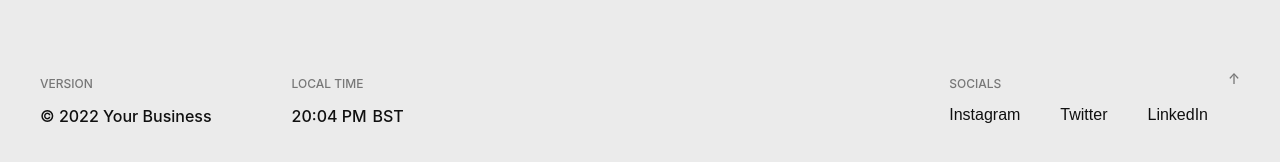
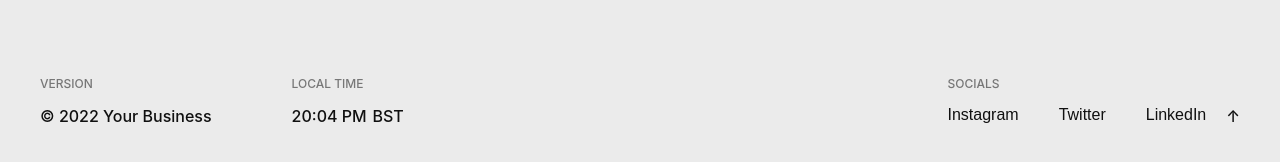
Before and after one commit to anthonyc-a/mag-footer, a React (Create React App) app: page / in a window 1280 px wide. Shown: the part 632-794 px from the top of the page. Built offline with nearby package versions, Linux system fonts and the light colour scheme; the HTML template or start-up script is replaced by a standard one.

Commit message:
ui changes

```diff
--- a/src/index.css
+++ b/src/index.css
@@ -225,10 +225,14 @@
 
 .to-top {
   position: relative;
-  top: -65%;
-  font-size: 14px;
+  display: -webkit-box;
+  display: -ms-flexbox;
+  display: flex;
+  -webkit-box-align: center;
+      -ms-flex-align: center;
+          align-items: center;
+  font-size: 16px;
   font-weight: 500;
   white-space: nowrap;
-  color: #777;
 }
 /*# sourceMappingURL=index.css.map */
--- a/src/index.scss
+++ b/src/index.scss
@@ -185,9 +185,9 @@
 
 .to-top {
     position: relative;
-    top: -65%;
-    font-size: 14px;
+    display: flex;
+    align-items: center;
+    font-size: 16px;
     font-weight: 500;
     white-space: nowrap;
-    color: #777;
 }
```
Also changed, not shown: 1 other file (tests, documents, lock files or other folders).
